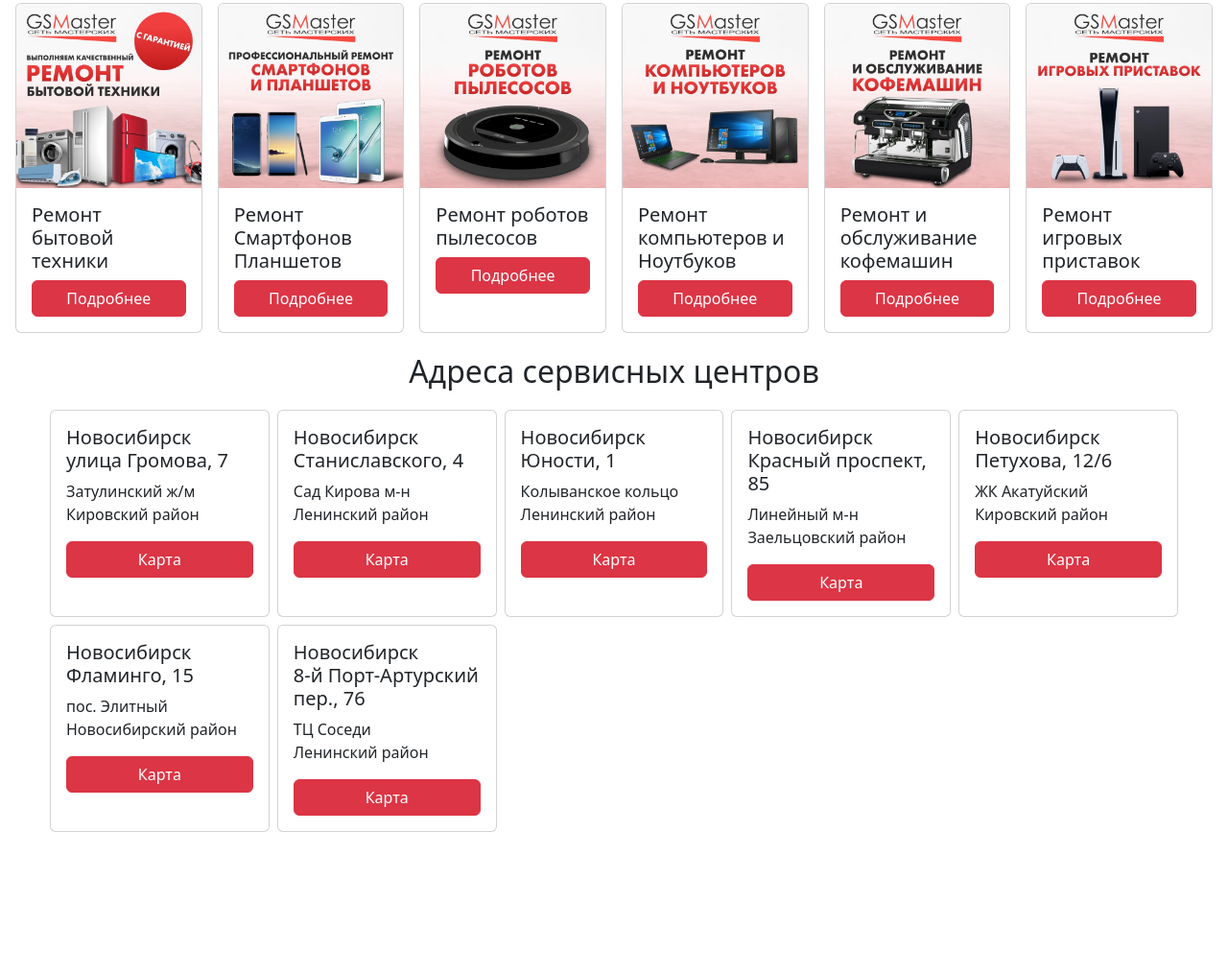
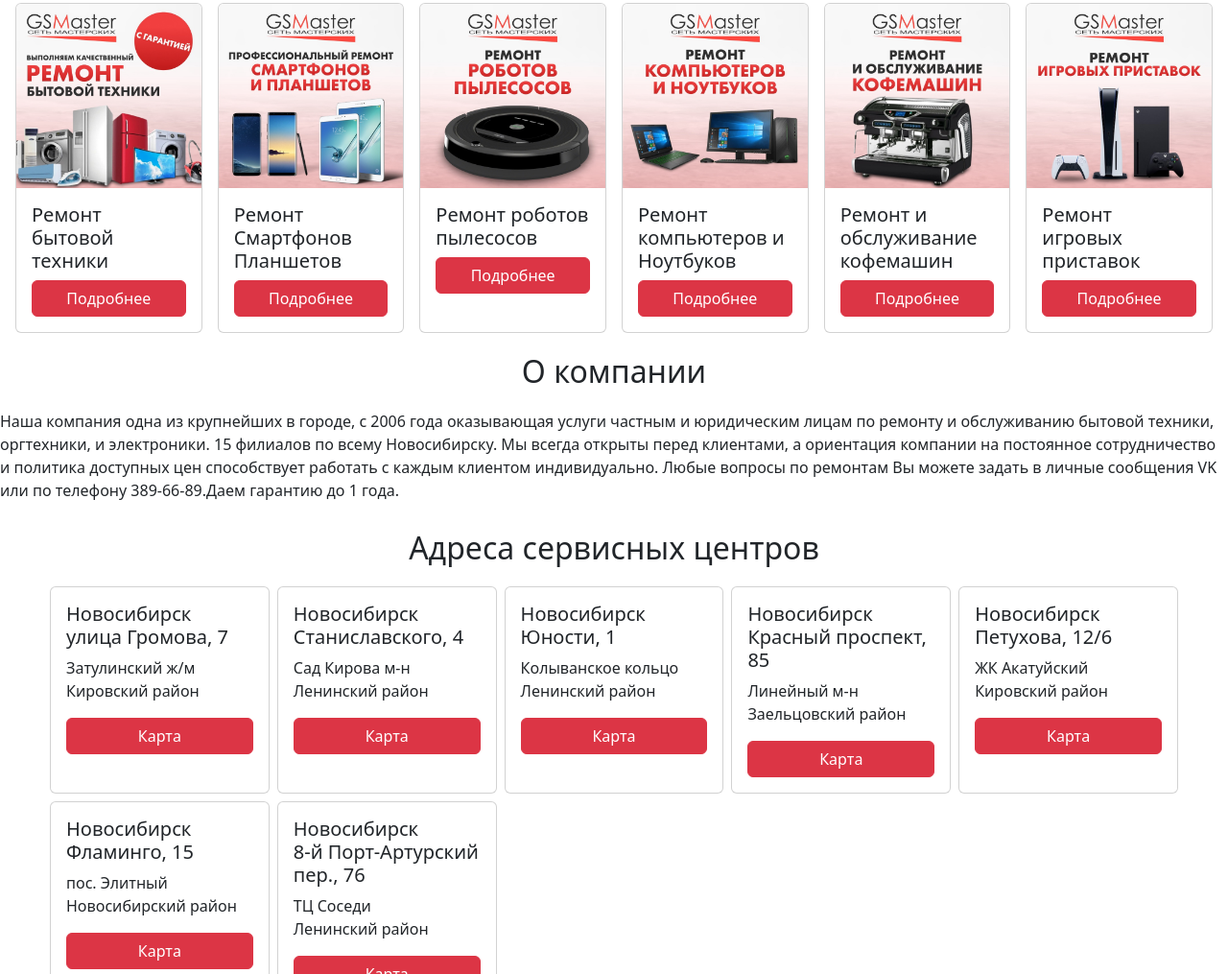
Before and after one commit to MercurySon47/MercurySon47.github.io, a plain HTML site: page index.html in a window 1280 px wide. Shown: the part 978-1993 px from the top of the page at 96% size. Before the commit the page ends 1845 px from the top, so only its background shows below. Drawn offline with nearby package versions, Linux system fonts and the light colour scheme.

Commit message:
27_03_24_22_00

```diff
--- a/index.html
+++ b/index.html
@@ -59,7 +59,7 @@
                         <a href="#" class="nav-link">Адреса</a>
                     </li>
                     <li class="nav-item">
-                        <a href="#" class="nav-link">Информация</a>
+                        <a href="#" class="nav-link">О компании</a>
                     </li>
                     <li class="nav-item">
                         <button type="button" class="btn btn-danger menu-button">Создать заявку</button>
@@ -230,6 +230,11 @@
         </div>
         </div>
     </div>
+    <!-- Блок о нас -->
+    <h2 id="address" class="service">О компании</h2>
+    <p class="company">Наша компания одна из крупнейших в городе, c 2006 года оказывающая услуги частным и юридическим лицам по ремонту и обслуживанию бытовой техники, оргтехники, и электроники. 15 филиалов по всему Новосибирску.
+      Мы всегда открыты перед клиентами, а ориентация компании на постоянное сотрудничество и политика доступных цен способствует работать с каждым клиентом индивидуально.
+      Любые вопросы по ремонтам Вы можете задать в личные сообщения VK или по телефону 389-66-89.Даем гарантию до 1 года.</p>
 
     <!-- Блок Адреса -->
 
```
